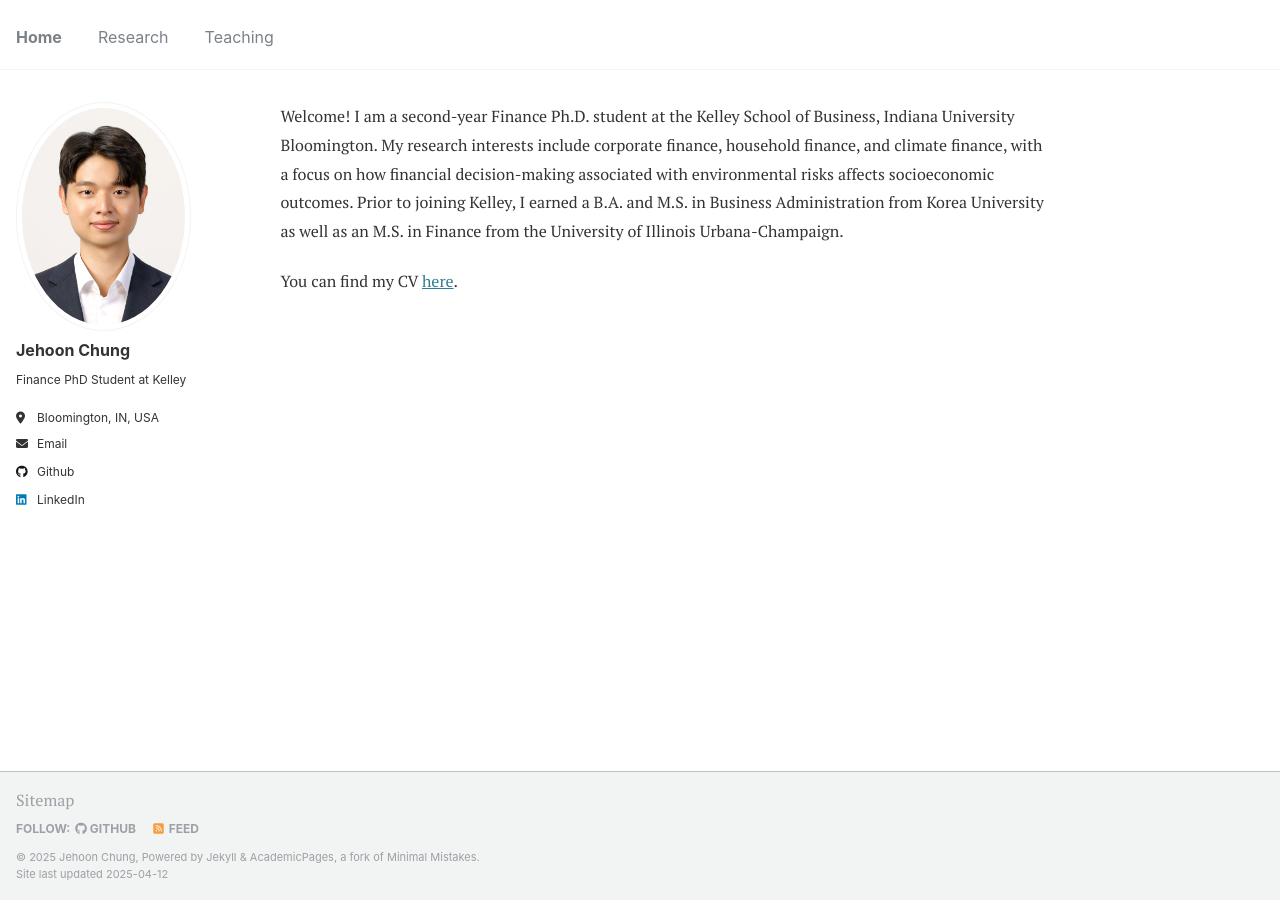
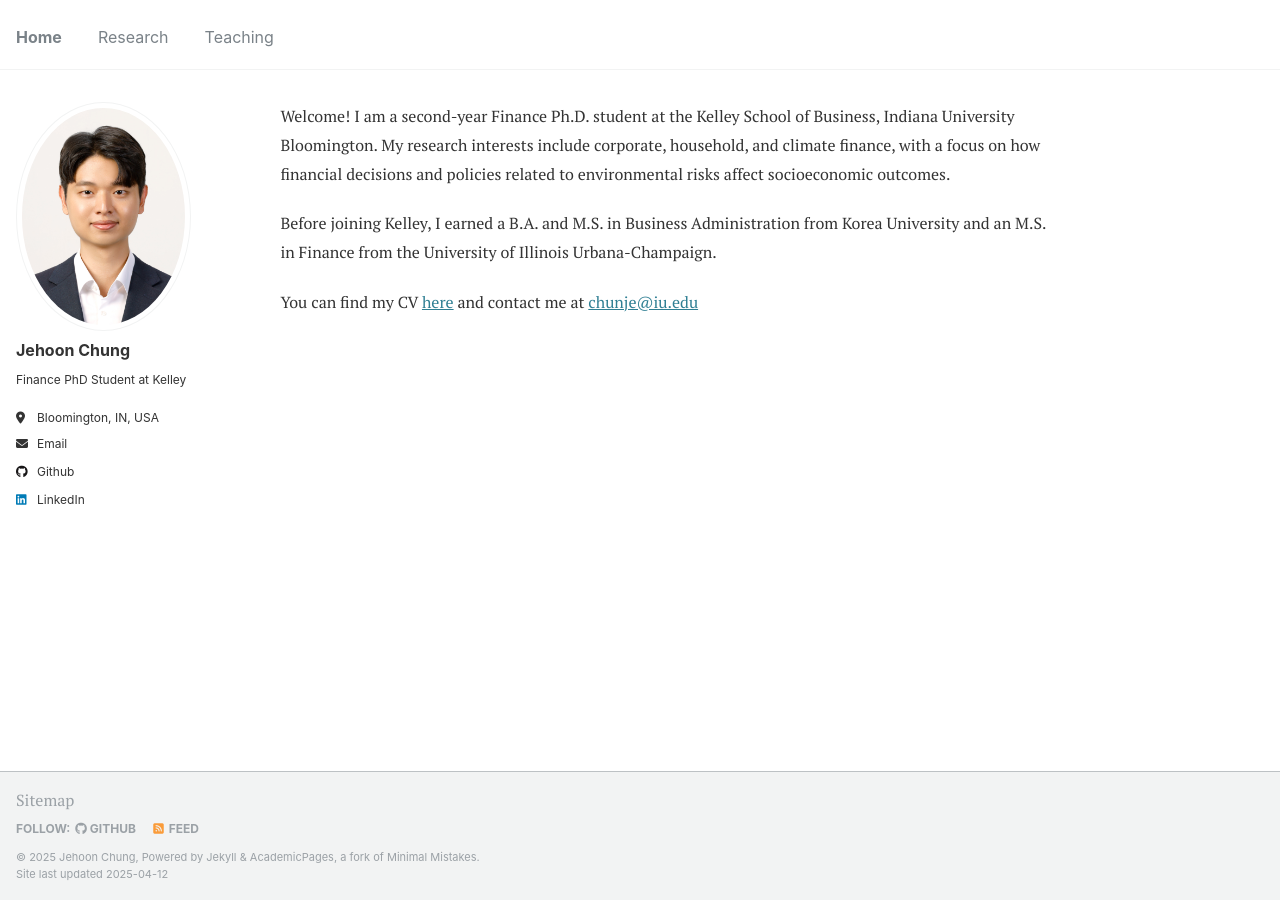
Before and after one commit to JehoonChung/jehoonchung.github.io, a Jekyll site: the page built from _pages/about.md, in a window 1280 px wide. Built offline with Jekyll 4.4.1, drawn with Linux system fonts in a browser that asks for light colours.

Commit message:
Update about.md

```diff
--- a/_pages/about.md
+++ b/_pages/about.md
@@ -7,6 +7,8 @@ redirect_from:
 ---
 
 
-Welcome! I am a second-year Finance Ph.D. student at the Kelley School of Business, Indiana University Bloomington. My research interests include corporate finance, household finance, and climate finance, with a focus on how financial decision-making associated with environmental risks affects socioeconomic outcomes. Prior to joining Kelley, I earned a B.A. and M.S. in Business Administration from Korea University as well as an M.S. in Finance from the University of Illinois Urbana-Champaign.
+Welcome! I am a second-year Finance Ph.D. student at the Kelley School of Business, Indiana University Bloomington. My research interests include corporate, household, and climate finance, with a focus on how financial decisions and policies related to environmental risks affect socioeconomic outcomes.
 
-You can find my CV [here](/files/CV_JehoonChung.pdf).
+Before joining Kelley, I earned a B.A. and M.S. in Business Administration from Korea University and an M.S. in Finance from the University of Illinois Urbana-Champaign.
+
+You can find my CV [here](/files/CV_JehoonChung.pdf) and contact me at <a href="mailto:chunje@iu.edu">chunje@iu.edu</a>
```
